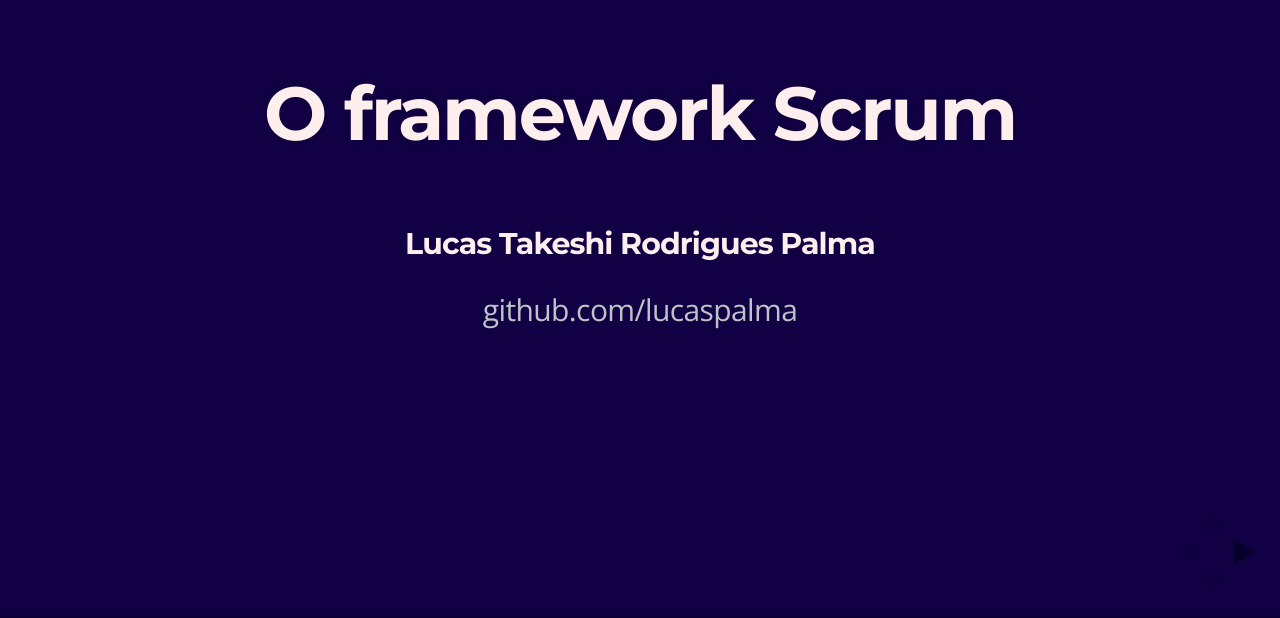
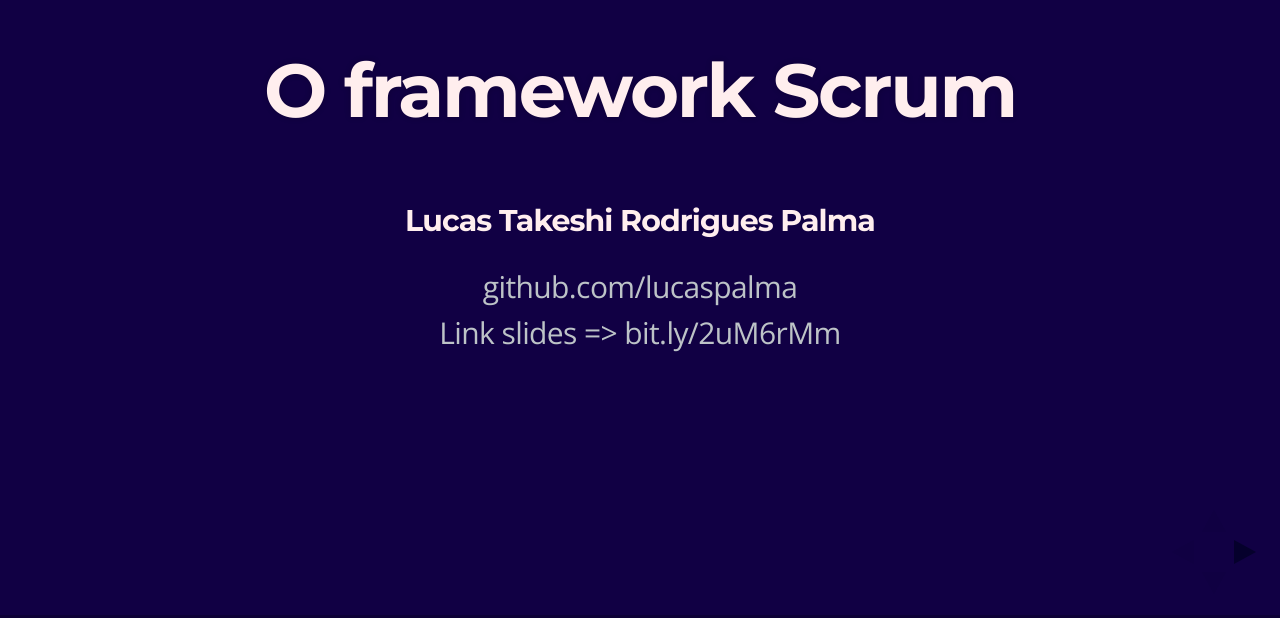
Before and after one commit to lucaspalma/resumoScrum, a plain HTML site: page index.html in a window 1280 px wide. Shown: the part 182-800 px from the top of the page. Drawn offline with nearby package versions, Linux system fonts and the light colour scheme; a web font is replaced by a local one.

Commit message:
Adicionando link da palestra primeiro slide

```diff
--- a/css/talk.css
+++ b/css/talk.css
@@ -186,6 +186,11 @@
 	word-break: break-all;
 	word-break: break-word;
 }
+
+.reveal .espaco-em-cima {
+	margin-top: 10px;
+}
+
 .flutua-esquerda{
 	float: left;
 }
--- a/index.html
+++ b/index.html
@@ -43,6 +43,7 @@
 		<div class="whoAmI">
 			<h4>Lucas Takeshi Rodrigues Palma</h4>
 			<a href="http://github.com/lucaspalma">github.com/lucaspalma</a>
+			<a class="espaco-em-cima" href="http://bit.ly/2uM6rMm">Link slides => bit.ly/2uM6rMm</a>
 		</div>
 
 	</section>
@@ -518,7 +519,7 @@
 		</section>
 		<section>
 			<h2>Obrigado!</h2>
-			<h2 class="link-palestra"></h2>
+			<h2 class="link-palestra">bit.ly/2uM6rMm</h2>
 		</section>
 	</section>
 </div>
```
